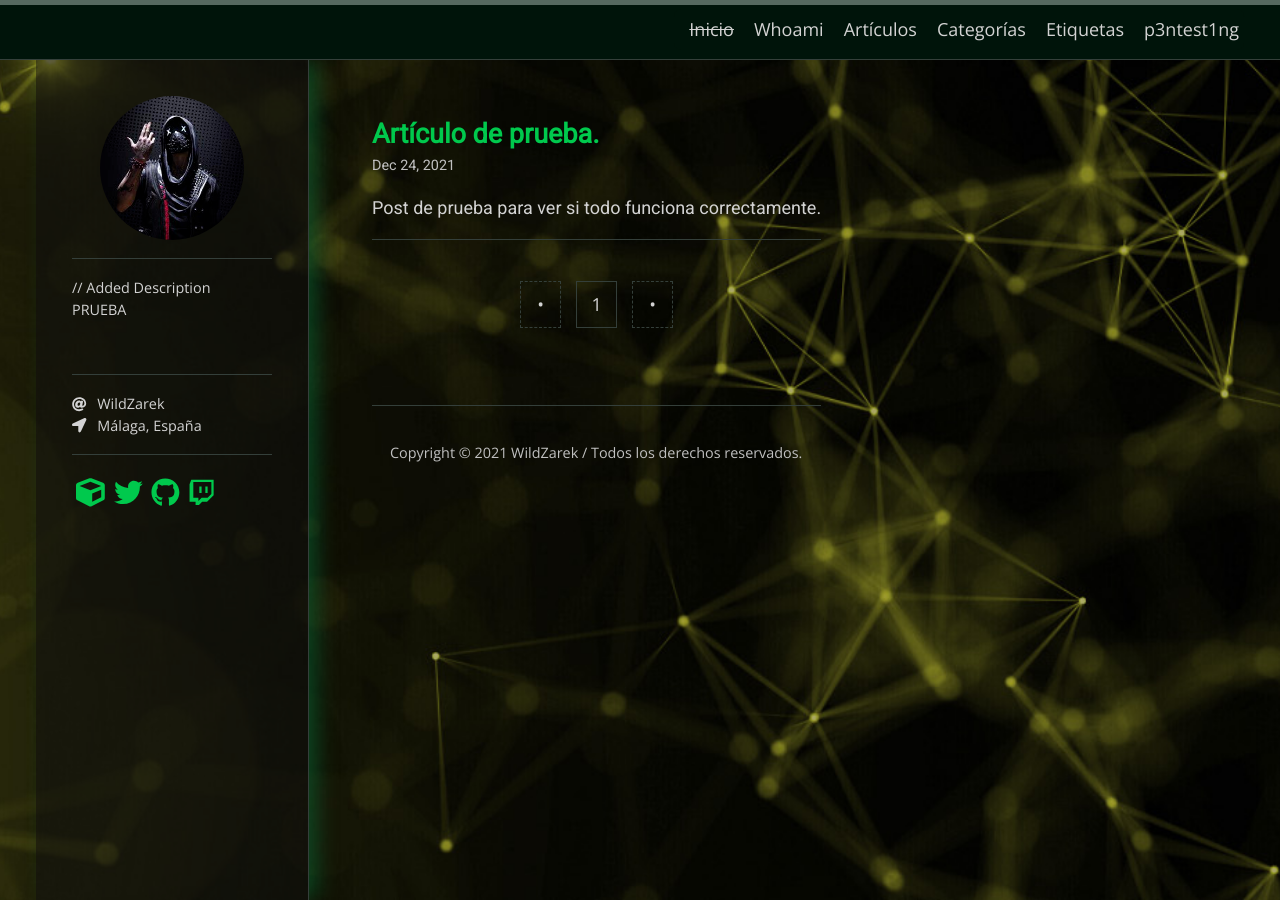
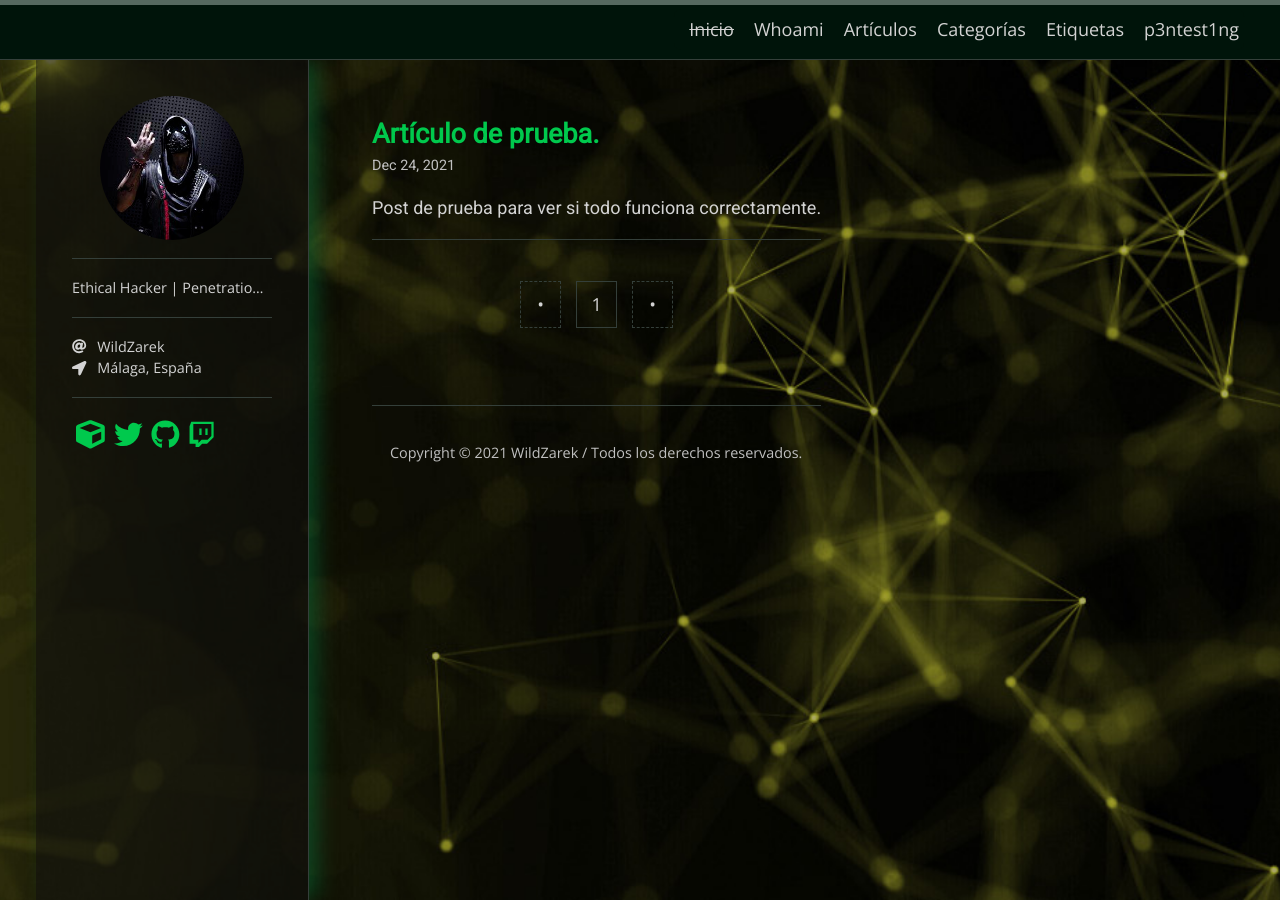
Before and after one commit to WildZarek/wildzarek.github.io, a Jekyll site: the page built from index.html, in a window 1280 px wide. Built offline with Jekyll 4.4.1, drawn with Linux system fonts in a browser that asks for light colours; nearby versions of some CDN libraries; some web fonts are replaced; the list of posts is cut into pages by our own code.

Commit message:
minor changes

```diff
--- a/_config.yml
+++ b/_config.yml
@@ -1,7 +1,7 @@
 title: p3ntest1ng
 description: Artículos sobre ciberseguridad, hacking ético, resolución de CTFs, programación y mucho más.
 author: WildZarek
-bio: Ethical Hacker | Penetration Tester | CTF Player | Red Team 🔴 Atenea CCN-CERT / HackTheBox
+bio: Ethical Hacker | Penetration Tester | CTF Player | Red Team 🔴
 avatar: /assets/images/about/avatar.png
 email:
 url: wildzarek.github.io
--- a/_includes/sidebar.html
+++ b/_includes/sidebar.html
@@ -9,9 +9,13 @@
   </div>
 {%- endif %}
 
-// Added Description
+<!-- Added Description -->
 <div class="sidebar-section">
-  <p>PRUEBA</p>
+  <ul class="contact-list">
+    <li>
+      <span class="contact-info p-name">{{ site.bio }}</span>
+    </li>
+  </ul>
 </div>
 
 <div class="sidebar-section">
```
